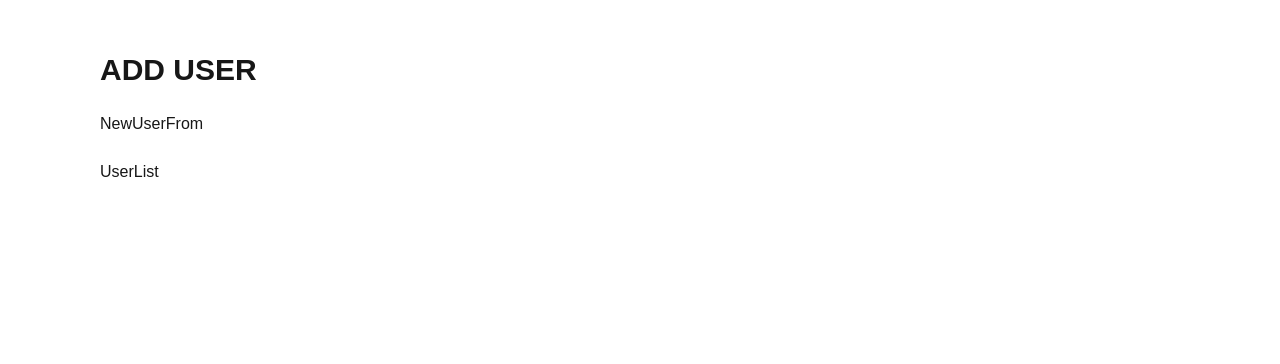
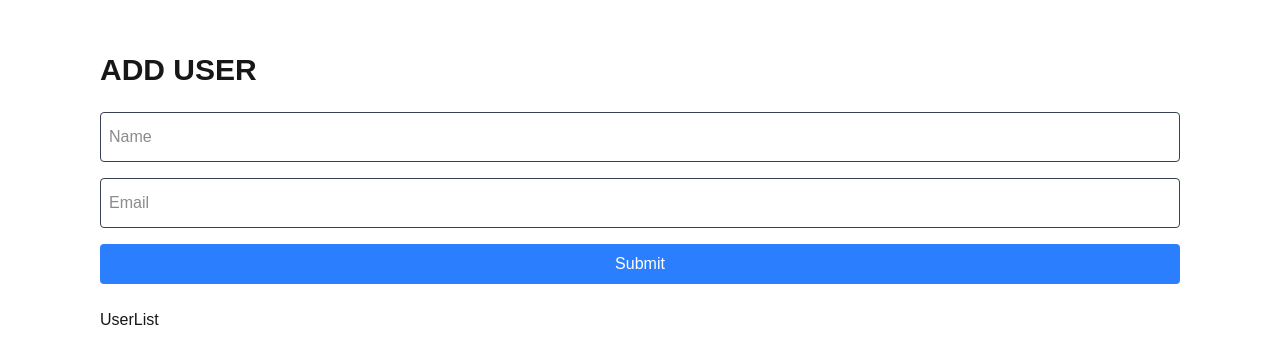
Before and after one commit to ehasun15019/interactive-nextjs-server-action-class-6, a Next.js app: page / in a window 1280 px wide. Shown: the part 828-1192 px from the top of the page. Before the commit the page ends 1092 px from the top, so only its background shows below. Built offline with nearby package versions, Linux system fonts and the light colour scheme.

Commit message:
updated NewUserFrom.jsx component

```diff
--- a/src/app/components/NewUserFrom.jsx
+++ b/src/app/components/NewUserFrom.jsx
@@ -2,8 +2,28 @@ import React from "react";
 
 const NewUserFrom = () => {
   return (
-    <div>
-      <p>NewUserFrom</p>
+    <div className="flex flex-col gap-4">
+      <div>
+        <input
+          type="text"
+          className="border border-gray-700 rounded px-2 py-3 w-full"
+          placeholder="Name"
+        />
+      </div>
+
+      <div>
+        <input
+          type="text"
+          className="border border-gray-700 rounded px-2 py-3 w-full"
+          placeholder="Email"
+        />
+      </div>
+
+      <div>
+        <button className="bg-blue-500 text-white rounded px-3 py-2 w-full">
+          Submit
+        </button>
+      </div>
     </div>
   );
 };
```
